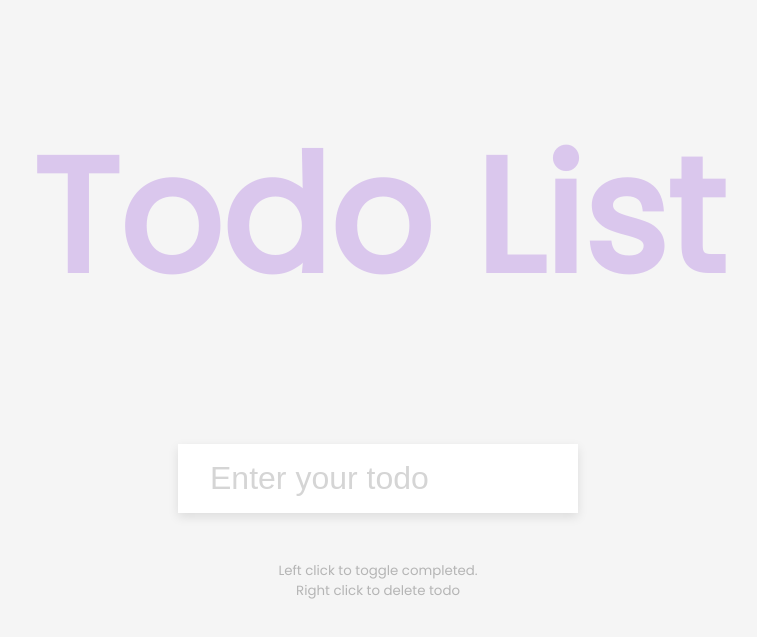
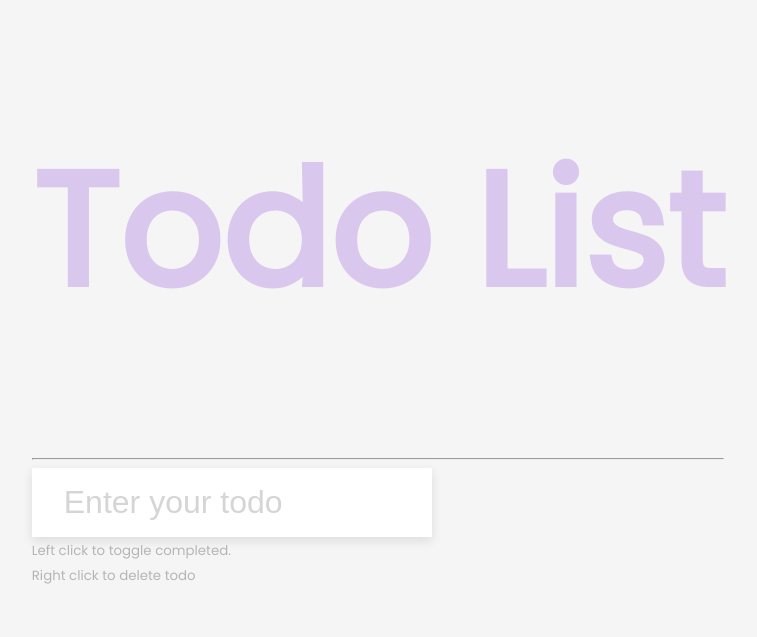
Before and after one commit to Shashwat-Choudhari/To-do-list, a plain HTML site: page index.html in a window 1280 px wide. Shown: the part 105-742 px from the top of the page, without its empty margins (262-1019 px from the left). Drawn offline with Linux system fonts and the light colour scheme.

Commit message:
Update index.html

```diff
--- a/index.html
+++ b/index.html
@@ -7,13 +7,22 @@
     <title>Todo List</title>
   </head>
   <body>
-    <h1>Todo List</h1>
-    <form id="form">
-      <input type="text" class="input" id="input" placeholder="Enter your todo" autocomplete="off">
+    <div class = "outer">
+      <div>
+        <h1>Todo List</h1>
+        <hr>
+      </div>
+      <form id="form">
+        <input type="text" class="input" id="input" placeholder="Enter your todo" autocomplete="off">
+        <ul class="todos" id="todos"></ul>
+      </form>
 
-      <ul class="todos" id="todos"></ul>
-    </form>
-    <small>Left click to toggle completed. <br> Right click to delete todo</small>
+      <small>Left click to toggle completed. <br> Right click to delete todo</small>
+
+
+    </div>
+
+
 
     <script src="script.js"></script>
   </body>
```
